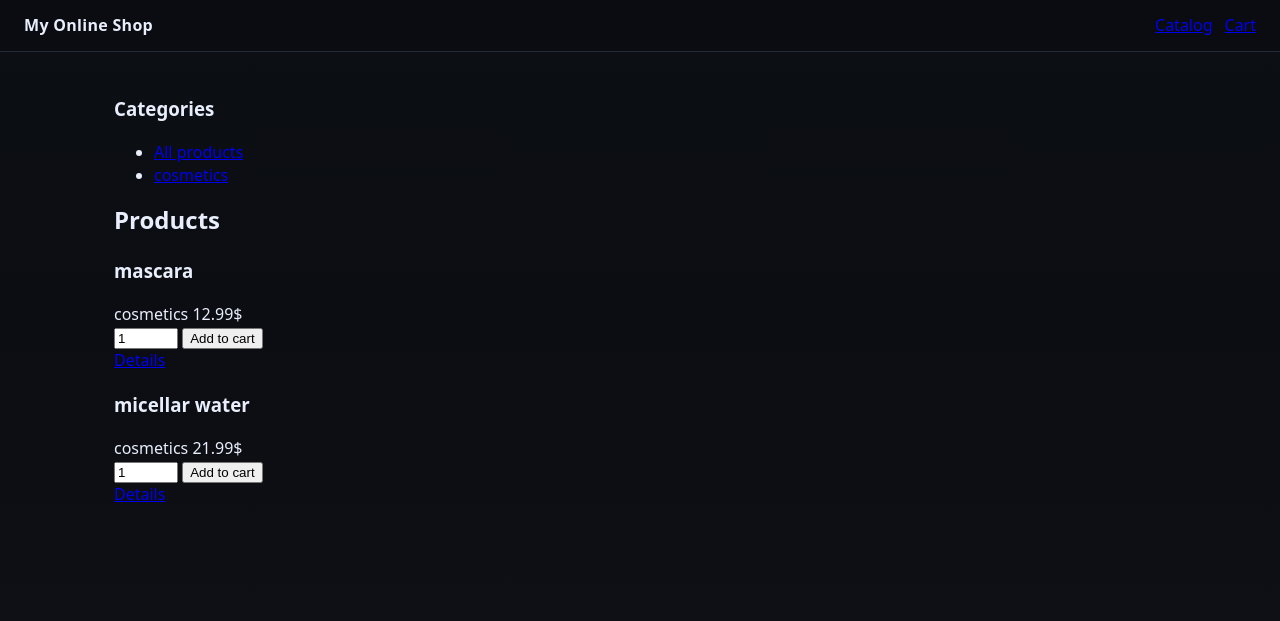
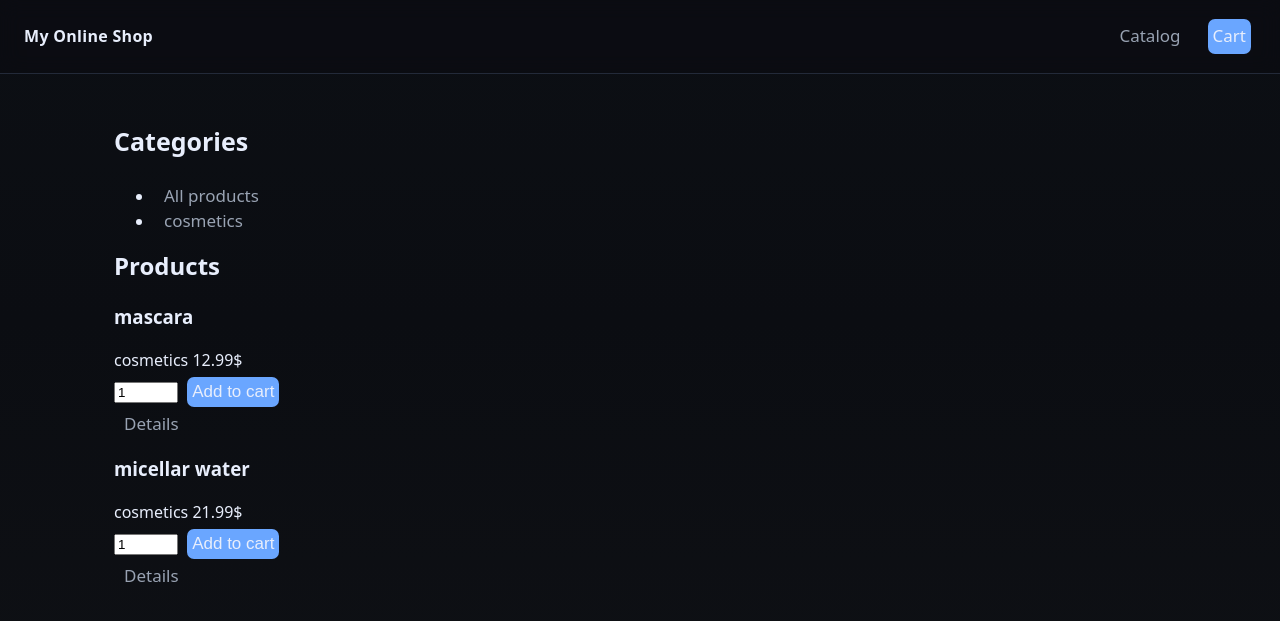
Before and after one commit to soniaBebebe/online-shop, a Django app: page / in a window 1280 px wide. Shown: the top 621 px of the page. Run offline with Django 5.2, Linux system fonts and the light colour scheme; data comes from the database, SQL or seed files in the repository; both versions use the stored data as it was after the commit.

Commit message:
bebee
kruto

```diff
--- a/config/shop/templates/shop/base.html
+++ b/config/shop/templates/shop/base.html
@@ -23,6 +23,36 @@
         {%block content%}
         {%endblock%}
     </div>
-
+<style>
+    .btn{
+    font-size: 17px;
+    color: var(--muted);
+    text-decoration: none;
+    margin: 10px;
+    }
+    .categorylol{
+        font-size: 17px;
+        color: var(--muted);
+        text-decoration: none;
+        margin: 10px;
+    }
+    .categorylol:hover{
+        color: white;
+    }
+    .btn:hover{
+        color: white;
+    }
+    .cat-title{
+        font-size: 25px;
+    }
+    .btn--primary{
+        margin: 5px;
+        padding: 5px;
+        border: none;
+        border-radius: 7px;
+        background: var(--brand);
+        color: var(--text);
+    }
+</style>
 </body>
 </html>
--- a/config/shop/templates/shop/cart/detail.html
+++ b/config/shop/templates/shop/cart/detail.html
@@ -14,7 +14,7 @@
             </div>
             <form action="{%url 'shop:cart_update' item.product.id%}" method="post">
                 {%csrf_token%}
-                <input type="number" name="quantity" value="{{item.quantity}}" min="1" max="999">
+                <input type="number" name="quantity" value="{{item.quantity}}" min="0" max="999">
                 <button class="btn" type="submit">Update</button>
                 <button class="btn btn--danger" name="quantity" value="0" type="submit">Remove</button>
             </form>
--- a/config/shop/templates/shop/product/list.html
+++ b/config/shop/templates/shop/product/list.html
@@ -8,9 +8,9 @@
     <aside class="panel">
         <h3 class="cat-title">Categories</h3>
         <ul class="cat-list">
-            <li><a href="{%url 'shop:home'%}">All products</a></li>
+            <li><a class="categorylol" href="{%url 'shop:home'%}">All products</a></li>
             {%for c in categories%}
-            <li><a href="{{c.get_absolute_url}}">{{c.name}}</a></li>
+            <li><a class="categorylol" href="{{c.get_absolute_url}}">{{c.name}}</a></li>
             {%endfor%}
 
         </ul>
--- a/config/shop/views.py
+++ b/config/shop/views.py
@@ -32,8 +32,7 @@ def cart_detail(request):
 def cart_add(request, product_id):
     cart=Cart(request)
     product=get_object_or_404(Product, id=product_id, is_active=True)
-    qty=int(request.POST.get('quantity',1))
-    qty=max(1, min(qty,999))
+    qty = max(1, int(request.POST.get('quantity', 1)))
     cart.add(product, quantity=qty)
     return redirect('shop:cart_detail')
 
--- a/config/static/css/style.css
+++ b/config/static/css/style.css
@@ -61,3 +61,8 @@ body{
     display: flex;
     gap: 12px;
 }
+.btn{
+    font-size: 20px;
+    color: var(--text);
+    text-decoration: none;
+}
```
Also changed, not shown: config/db.sqlite3.
